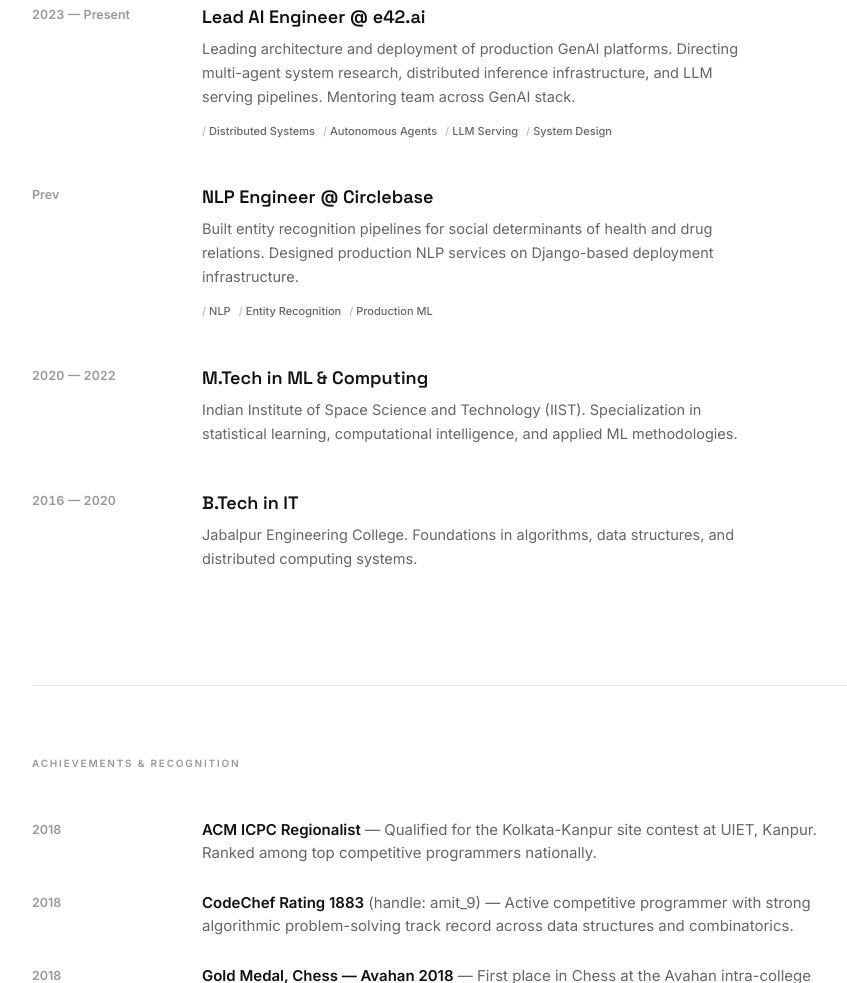
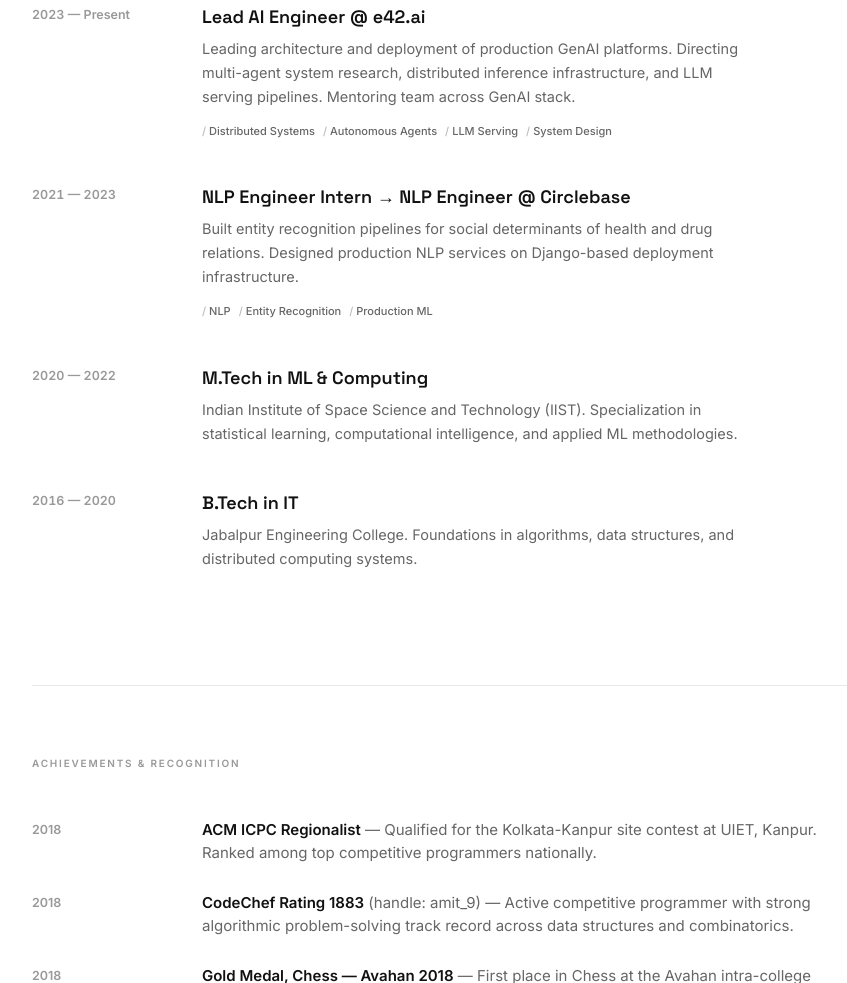
Before and after one commit to amitkumar0902/amitkumar0902.github.io, a plain HTML site: page index.html in a window 1280 px wide. Shown: the part 1986-2969 px from the top of the page, without its empty margins (188-1035 px from the left). Drawn offline with Linux system fonts and the light colour scheme.

Commit message:
Fix Circlebase timing: 2021-2023, NLP Engineer Intern → NLP Engineer

```diff
--- a/index.html
+++ b/index.html
@@ -267,9 +267,9 @@
         </div>
 
         <div class="tline">
-            <div class="tline-date">Prev</div>
+            <div class="tline-date">2021 — 2023</div>
             <div class="tline-content">
-                <h4>NLP Engineer @ Circlebase</h4>
+                <h4>NLP Engineer Intern &#8594; NLP Engineer @ Circlebase</h4>
                 <p>Built entity recognition pipelines for social determinants of health and drug relations. Designed production NLP services on Django-based deployment infrastructure.</p>
                 <div class="tline-tags">
                     <span class="tline-tag">NLP</span>
```
